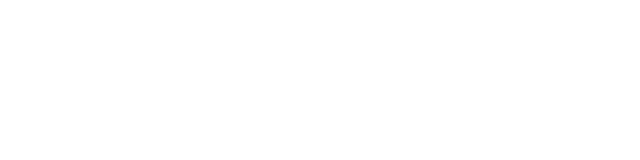
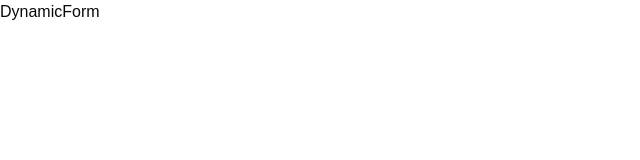
Before and after one commit to hdmGOAT/codelearnproject, a Next.js app in the folder frontend/: page /signup in a window 1280 px wide. Shown: the top 160 px of the page, without its empty margins (0-640 px from the left). Built offline with nearby package versions, Linux system fonts and the light colour scheme.

Commit message:
worked out dynamic form props

```diff
--- a/frontend/app/signup/page.tsx
+++ b/frontend/app/signup/page.tsx
@@ -1,11 +1,38 @@
+import DynamicForm from "@/components/DynamicForm";
 import { Form, FormField } from "@/components/ui/form";
+import { placeholder } from "@uiw/react-codemirror";
 import React from "react";
+import * as z from "zod";
 
 const SignupPage = () => {
-  return (<div>
+  const fields = [
+    {
+      name: "test",
+      label: "test",
+      type: "text" as "text",
+      placeholder: "test",
+      options: [
+        {
+          label: "test",
+          value: "test",
+        },
+      ],
+    },
+  ];
 
+  const SignupPageSchema = z.object({
+    test: z.string().min(2, "tset"),
+  });
 
-  </div>);
+  return (
+    <div>
+      <DynamicForm
+        fields={fields}
+        onSubmit={() => {}}
+        schema={SignupPageSchema}
+      />
+    </div>
+  );
 };
 
 export default SignupPage;
--- a/frontend/components/DynamicForm.tsx
+++ b/frontend/components/DynamicForm.tsx
@@ -5,6 +5,7 @@ Reusable Form component that can support multipage, as well as get readyu for ap
 */
 
 import React from "react";
+import * as z from "zod";
 
 interface Field {
   name: string;
```
